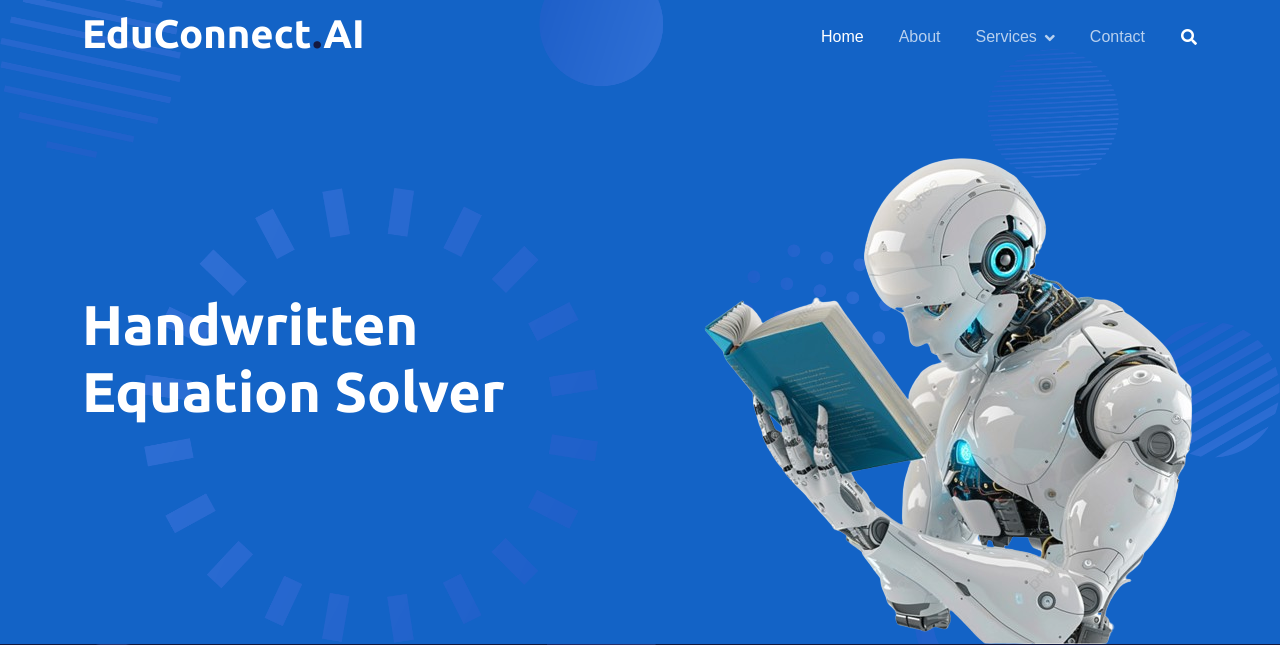
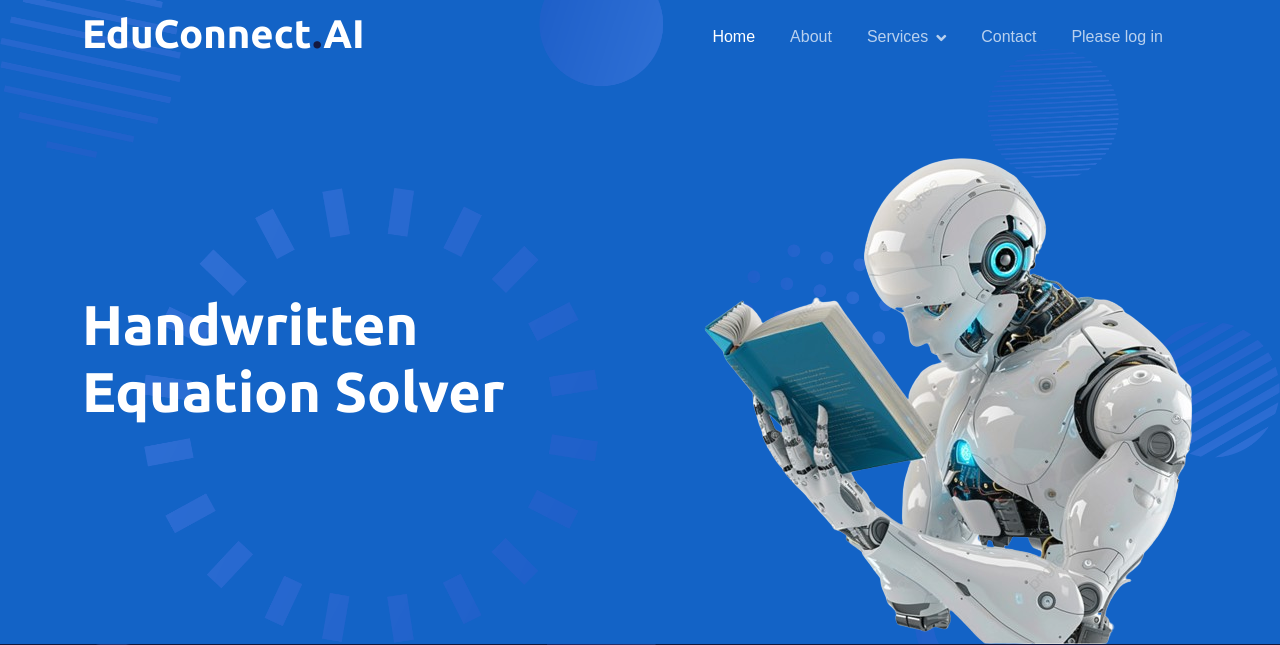
Before and after one commit to Shubhangi-vyas/Educonnect.Ai, a Flask app: page /equation in a window 1280 px wide. Shown: the top 645 px of the page. Run offline with Flask 3, Linux system fonts and the light colour scheme; some libraries are stand-ins or nearby versions.

Commit message:
Update equation.html

```diff
--- a/templates/equation.html
+++ b/templates/equation.html
@@ -51,7 +51,7 @@
     <div class="container-fluid sticky-top">
         <div class="container">
             <nav class="navbar navbar-expand-lg navbar-dark p-0">
-                <a href="/" class="navbar-brand">
+                <a href="/index" class="navbar-brand">
                     <h1 class="text-white">EduConnect<span class="text-dark">.</span>AI</h1>
                 </a>
                 <button type="button" class="navbar-toggler ms-auto me-0" data-bs-toggle="collapse"
@@ -60,7 +60,7 @@
                 </button>
                 <div class="collapse navbar-collapse" id="navbarCollapse">
                     <div class="navbar-nav ms-auto">
-                        <a href="/" class="nav-item nav-link active">Home</a>
+                        <a href="/index" class="nav-item nav-link active">Home</a>
                         <a href="/about" class="nav-item nav-link">About</a>
                         <!-- <a href="service.html" class="nav-item nav-link">Services</a>
                         <a href="project.html" class="nav-item nav-link">Projects</a> -->
@@ -74,9 +74,20 @@
                             </div>
                         </div>
                         <a href="/contact" class="nav-item nav-link">Contact</a>
+                        <div class="nav-item dropdown username" >
+                            {% if session['username'] %}
+                            <a href="#" class="nav-link dropdown-toggle" data-bs-toggle="dropdown"><i class="fa fa-user"></i>
+                                Welcome, {{ session['username'] }}
+                            </a>
+                            <div class="dropdown-menu bg-light mt-2">
+                                <a href="/logout" class="dropdown-item">Logout</a>
+                            </div>
+                            {% else %}
+                            <a href="/login" class="nav-link">Please log in</a>
+                            {% endif %}
+                        </div>
                     </div>
-                    <butaton type="button" class="btn text-white p-0 d-none d-lg-block" data-bs-toggle="modal"
-                        data-bs-target="#searchModal"><i class="fa fa-search"></i></butaton>
+
                 </div>
             </nav>
         </div>
@@ -91,13 +102,7 @@
             <div class="row g-5 pt-5">
                 <div class="col-lg-6 align-self-center text-center text-lg-start mb-lg-5">
                     <h1 class="display-4 text-white mb-4 animated slideInRight">Handwritten Equation Solver</h1>
-                    <!-- <nav aria-label="breadcrumb">
-                        <ol class="breadcrumb justify-content-center justify-content-lg-start mb-0">
-                            <li class="breadcrumb-item"><a class="text-white" href="#">Home</a></li>
-                            <li class="breadcrumb-item"><a class="text-white" href="#">Pages</a></li>
-                            <li class="breadcrumb-item text-white active" aria-current="page">FAQs</li>
-                        </ol>
-                    </nav> -->
+
                 </div>
                 <div class="col-lg-6 align-self-end text-center text-lg-end">
                     <img class="img-fluid" src="{{ url_for('static', filename='img/99.png') }}" alt="">
@@ -140,35 +145,10 @@
                     <p class="text-light mb-4">A handwritten equation solver is a sophisticated AI-based system designed
                         to interpret and solve mathematical equations written by hand. This technology combines several
                         advanced components to transform handwritten input into actionable digital information.
-                        Transforming Handwritten Equations into Digital Solutions"</p>
-                    <!-- <div class="d-flex align-items-center text-white mb-3">
-                    <div class="btn-sm-square bg-white text-primary rounded-circle me-3">
-                        <i class="fa fa-check"></i>
-                    </div>
-                    <span>Diam dolor diam ipsum et tempor sit</span>
-                </div>
-                <div class="d-flex align-items-center text-white mb-3">
-                    <div class="btn-sm-square bg-white text-primary rounded-circle me-3">
-                        <i class="fa fa-check"></i>
-                    </div>
-                    <span>Diam dolor diam ipsum et tempor sit</span>
-                </div>
-                <div class="d-flex align-items-center text-white mb-3">
-                    <div class="btn-sm-square bg-white text-primary rounded-circle me-3">
-                        <i class="fa fa-check"></i>
-                    </div>
-                    <span>Diam dolor diam ipsum et tempor sit</span>
-                </div> -->
+                        Transforming Handwritten Equations into Digital Solutions.</p>
+
                     <div class="row g-4 pt-3">
-                        <!-- <div class="col-sm-6">
-                        <div class="d-flex rounded p-3" style="background: rgba(256, 256, 256, 0.1);">
-                            <i class="fa fa-home fa-3x text-white"></i>
-                            <div class="ms-3">
-                                <h2 class="text-white mb-0" data-toggle="counter-up">9999</h2>
-                                <p class="text-white mb-0">Happy Clients</p>
-                            </div>
-                        </div>
-                    </div> -->
+
                         <div class="col-sm-6">
                             <div class="d-flex rounded p-3">
                             </div>
@@ -176,7 +156,7 @@
                     </div>
                 </div>
                 <div class="col-lg-6 align-self-end text-center text-md-end wow fadeIn" data-wow-delay="0.5s">
-                    <!-- <img class="img-fluid" src="{{ url_for('static', filename='img/gif.gif') }}" alt="" style="width: 100%; max-width: 500px;"> -->
+
                     <img class="img-fluid"
                         src="https://mymathsclub.com/wp-content/uploads/2024/02/9671faf9-7a99-4fc9-a77f-693d80e311e2-1024x675.webp"
                         alt=""
@@ -267,7 +247,7 @@
                     <a href="index.html" class="d-inline-block mb-3">
                         <h1 class="text-white">EduConnect<span class="text-primary">.</span>AI</h1>
                     </a>
-                    <p class="mb-0">AI platform is designed to help all students, including those with disabilities, by
+                    <p class="mb-0">AI platform is designed to help all students, including specially abled persons, by
                         automating tasks and making education more accessible.</p>
                 </div>
                 <div class="col-md-6 col-lg-3 wow fadeIn" data-wow-delay="0.3s">
@@ -281,16 +261,17 @@
                 </div>
                 <div class="col-md-6 col-lg-3 wow fadeIn" data-wow-delay="0.5s">
                     <h5 class="text-white mb-4">Popular Link</h5>
-                    <a class="btn btn-link" href="">About Us</a>
-                    <a class="btn btn-link" href="">Contact Us</a>
-                    <a class="btn btn-link" href="">Services</a>
+                    <a class="btn btn-link" href="/index">Home</a>
+                    <a class="btn btn-link" href="/about">About Us</a>
+                    <a class="btn btn-link" href="/contact">Contact Us</a>
+
                 </div>
                 <div class="col-md-6 col-lg-3 wow fadeIn" data-wow-delay="0.7s">
                     <h5 class="text-white mb-4">Our Services</h5>
-                    <a class="btn btn-link" href="">Sign Language to Text Conversion</a>
-                    <a class="btn btn-link" href="">Handwritten Equation Solver</a>
-                    <a class="btn btn-link" href="">Text Summarization</a>
-                    <a class="btn btn-link" href="">Text Extraction</a>
+                    <a class="btn btn-link" href="/signlang">Sign Language to Text Conversion</a>
+                    <a class="btn btn-link" href="/equation">Handwritten Equation Solver</a>
+                    <a class="btn btn-link" href="/textext">Text Summarization</a>
+                    <a class="btn btn-link" href="/textsum">Text Extraction</a>
                 </div>
             </div>
         </div>
@@ -342,20 +323,7 @@
             }
         });
     </script>
-    <!-- <script> document.getElementById("solveButton").onclick = function () {
-            const formData = new FormData(document.getElementById("uploadForm"));
 
-            fetch('/upload', {
-                method: 'POST',
-                body: formData
-            })
-                .then(response => response.text())
-                .then(data => {
-                    document.getElementById("response").innerText = data;  // Display the response
-                })
-                .catch(error => console.error('Error:', error));
-        };
-    </script> -->
 
 
 
```
